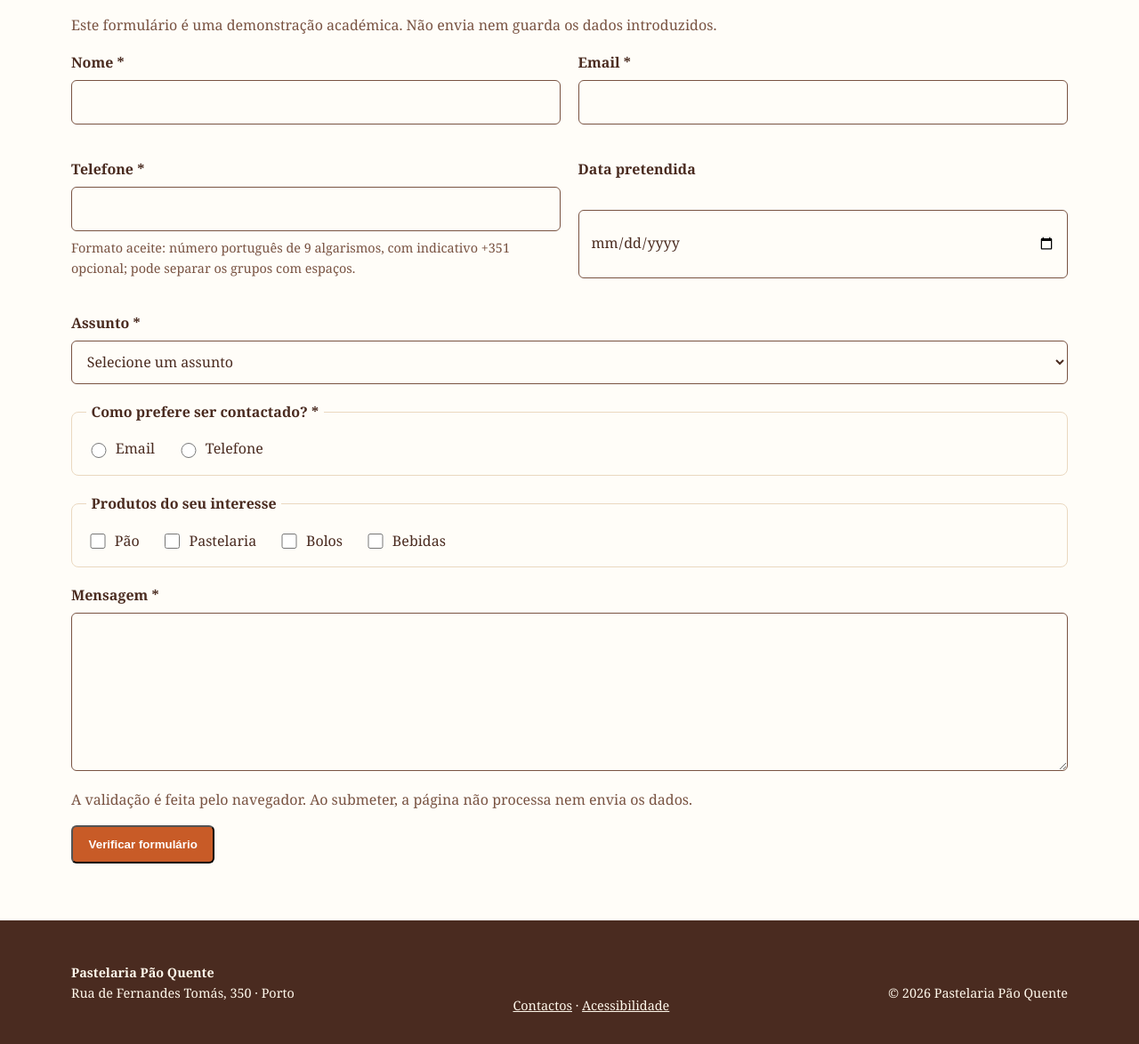
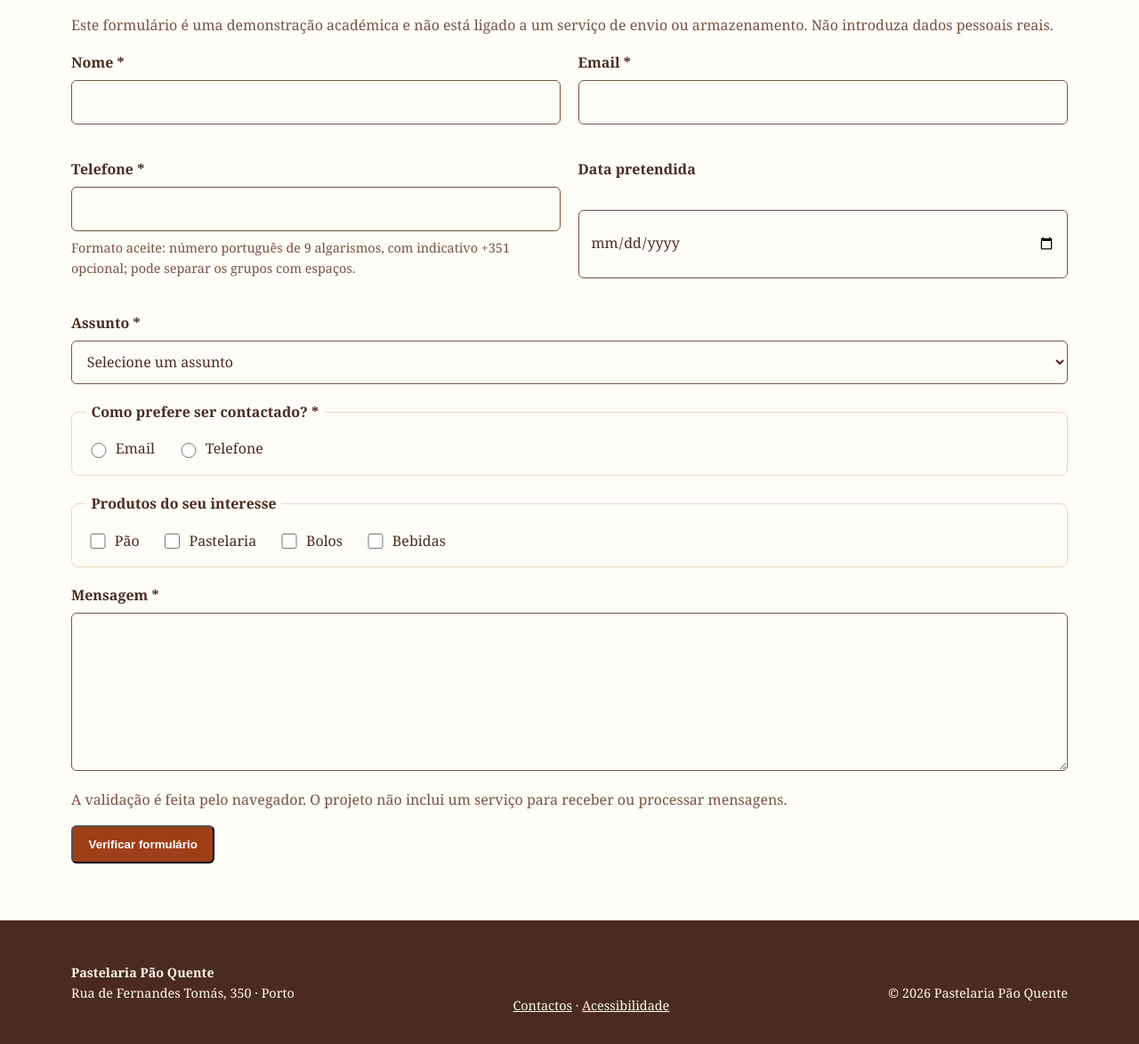
Before and after one commit to Fernandogggggg/Pastelaria, a plain HTML site: page contactos.html in a window 1280 px wide. Shown: the part 466-1640 px from the top of the page at 89% size. Drawn offline with Linux system fonts and the light colour scheme.

Commit message:
Na E2, completámos o site com as páginas de contactos e acessibilidade e atualizámos a navegação para ligar as cinco páginas. Criámos um formulário de contacto com campos obrigatórios, validação nativa e uma regra para números de telefone portugueses. Também adaptámos o CSS para ecrãs pequenos, melhorámos o contraste dos botões e o foco nos elementos interativos, e atualizámos o sitemap e a documentação de planeamento e acessibilidade. Testámos a validação do formulário e os vários tamanhos de ecrã. As cinco páginas passaram no Nu Html Checker sem erros nem avisos, e guardámos as capturas dos resultados na pasta de evidências.

```diff
--- a/contactos.html
+++ b/contactos.html
@@ -13,7 +13,7 @@
     <section class="page-intro container"><p class="eyebrow">Estamos por perto</p><h1>Fale connosco</h1><p>Use este formulário para colocar uma questão ou indicar os produtos que lhe interessam. Os campos assinalados com * são obrigatórios.</p></section>
     <section class="container form-section" aria-labelledby="formulario-titulo">
       <h2 id="formulario-titulo">Formulário de contacto</h2>
-      <p>Este formulário é uma demonstração académica. Não envia nem guarda os dados introduzidos.</p>
+      <p>Este formulário é uma demonstração académica e não está ligado a um serviço de envio ou armazenamento. Não introduza dados pessoais reais.</p>
       <form action="contactos.html" method="get">
         <div class="form-grid">
           <div class="form-field"><label for="nome">Nome <span aria-hidden="true">*</span></label><input id="nome" name="nome" type="text" autocomplete="name" required></div>
@@ -25,7 +25,7 @@
         <fieldset><legend>Como prefere ser contactado? <span aria-hidden="true">*</span></legend><div class="choice-list"><label><input type="radio" name="preferencia" value="email" required> Email</label><label><input type="radio" name="preferencia" value="telefone"> Telefone</label></div></fieldset>
         <fieldset><legend>Produtos do seu interesse</legend><div class="choice-list"><label><input type="checkbox" name="produtos" value="pao"> Pão</label><label><input type="checkbox" name="produtos" value="pastelaria"> Pastelaria</label><label><input type="checkbox" name="produtos" value="bolos"> Bolos</label><label><input type="checkbox" name="produtos" value="bebidas"> Bebidas</label></div></fieldset>
         <div class="form-field"><label for="mensagem">Mensagem <span aria-hidden="true">*</span></label><textarea id="mensagem" name="mensagem" rows="6" required></textarea></div>
-        <p class="form-note">A validação é feita pelo navegador. Ao submeter, a página não processa nem envia os dados.</p>
+        <p class="form-note">A validação é feita pelo navegador. O projeto não inclui um serviço para receber ou processar mensagens.</p>
         <button class="button" type="submit">Verificar formulário</button>
       </form>
     </section>
```
Also changed, not shown: css/style.css (+4 -3 lines), docs/evidencias/w3c-E2-acessibilidade.png (added), docs/evidencias/w3c-E2-contactos.png (added), docs/evidencias/w3c-E2-index.png (added), docs/evidencias/w3c-E2-menu.png (added), docs/evidencias/w3c-E2-sobre.png (added), 5 other files.
